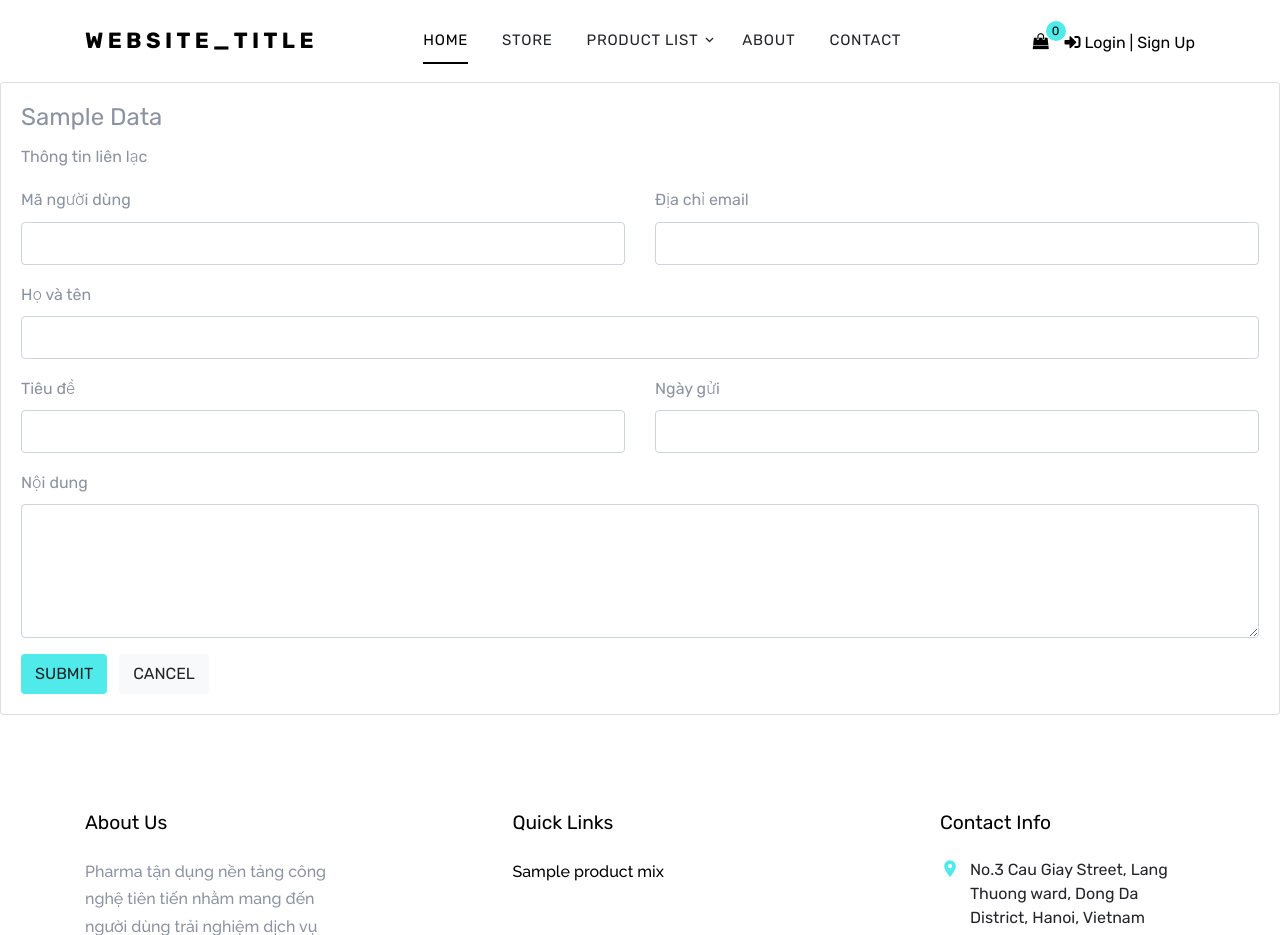
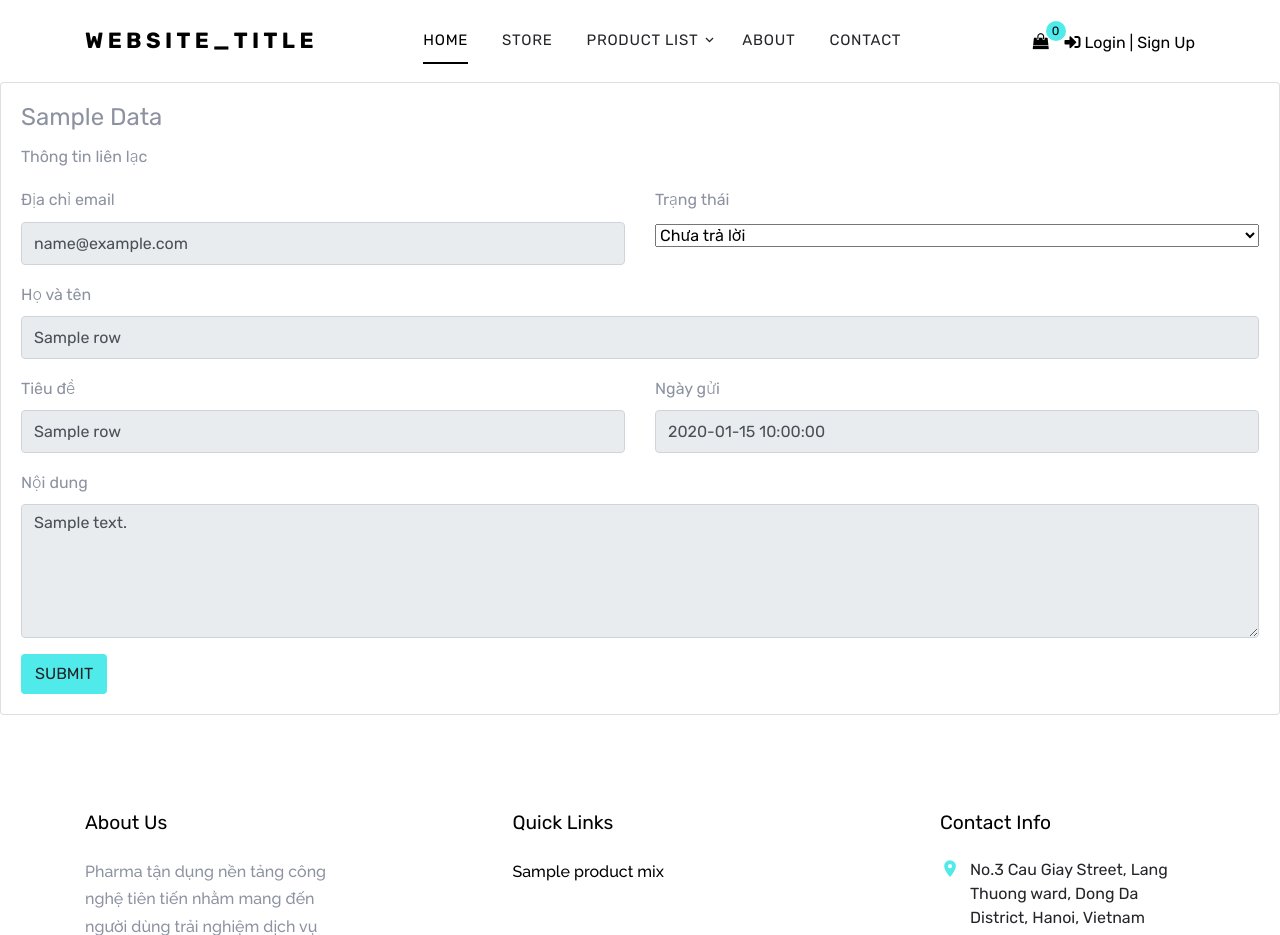
Before and after one commit to hyuenmeiii2311/Drug-Store, a PHP site: template app/views/admin/pages/contact/edit.php in a window 1280 px wide; the page is wider, and only the part inside the window is pictured. Shown: the top 935 px of that part. Run offline with PHP 8.4, Linux system fonts and the light colour scheme; the template is opened without the code that fills it: most values are stand-ins (such as "Sample title", 1, 10 or a date in 2020); style sheets or scripts are compiled from the project's sources; some libraries are stand-ins or nearby versions; some web fonts are replaced.

Commit message:
edit contact/admin

```diff
--- a/app/views/admin/pages/contact/edit.php
+++ b/app/views/admin/pages/contact/edit.php
@@ -8,41 +8,55 @@
                         <p class="card-description">
                             Thông tin liên lạc
                         </p>
-                        <form class="forms-sample">
+                        <form class="forms-sample" method="POST" onsubmit="return validate()">
                             <div class="form-group row">
                                 <div class="col-md-6">
-                                    <label>Mã người dùng</label>
-                                    <input type="text" class="form-control" id="user_id" name="user_id">
+                                    <label>Địa chỉ email</label>
+                                    <input type="email" value="<?= $data['row']->email ?>" disabled class="form-control" id="email" name="email">
+                                    <input type="hidden" name="contact_id" value="<?=  $data['row']->id?>">
+
                                 </div>
                                 <div class="col-md-6">
-                                    <label>Địa chỉ email</label>
-                                    <input type="email" class="form-control" id="email" name="email">
-
+                                    <label>Trạng thái</label>
+                                    <select class="js-example-basic-single w-100" name="status">
+                                        <option <?php ($data['row'] == 0) ? 'selected"' : ""?> value="0">Chưa trả lời</option>
+                                        <option <?php ($data['row'] == 1) ? "selected" : ""?> value="1">Đã trả lời</option>
+                                    </select>
                                 </div>
                             </div>
                             <div class="form-group">
                                 <label>Họ và tên</label>
-                                <input type="text" class="form-control" id="name" name="name">
+                                <input type="text" value="<?= $data['row']->name ?>" disabled class="form-control" id="name" name="name">
                             </div>
                             <div class="form-group row">
                                 <div class="col-md-6">
                                     <label>Tiêu đề</label>
-                                    <input type="email" class="form-control" id="subject" name="subject">
+                                    <input type="text" value="<?= $data['row']->subject ?>" disabled class="form-control" id="subject" name="subject">
                                 </div>
                                 <div class="col-md-6">
                                     <label>Ngày gửi</label>
-                                    <input type="datetime" class="form-control" id="created_date" name="created_date">
+                                    <input type="datetime" value="<?= $data['row']->created_date ?>" disabled class="form-control" id="created_date" name="created_date">
                                 </div>
                             </div>
                             <div class="form-group">
                                 <label>Nội dung</label>
-                                <textarea class="form-control" id="message" name="message" rows="5"></textarea>
+                                <textarea disabled class="form-control" id="message" name="message" rows="5"><?= $data['row']->message ?></textarea>
                             </div>
                             <button type="submit" class="btn btn-primary mr-2">Submit</button>
-                            <button class="btn btn-light">Cancel</button>
                         </form>
                     </div>
                 </div>
             </div>
         </div>
     </div>
+    <!-- Javascript -->
+    <script>
+        function validate() {
+            var status = document.getElementById("status").value;
+            if (status == "") {
+                alert("Hãy điền trạng thái !");
+                return false;
+            }
+        }
+    </script>
+    <!-- //Javascript -->
--- a/app/views/admin/partials/_sidebar.php
+++ b/app/views/admin/partials/_sidebar.php
@@ -80,8 +80,6 @@
       <div class="collapse" id="contact">
         <ul class="nav flex-column sub-menu">
           <li class="nav-item"> <a class="nav-link" href="<?= ROOT ?>admin/contact">Xem</a></li>
-          <li class="nav-item"> <a class="nav-link" href="">Thêm</a></li>
-
         </ul>
       </div>
     </li>
```
Also changed, not shown: app/controllers/admin.php (+18 -2 lines), app/models/contact.class.php (+14 -0 lines), app/views/admin/pages/contact/list.php (+7 -5 lines).
